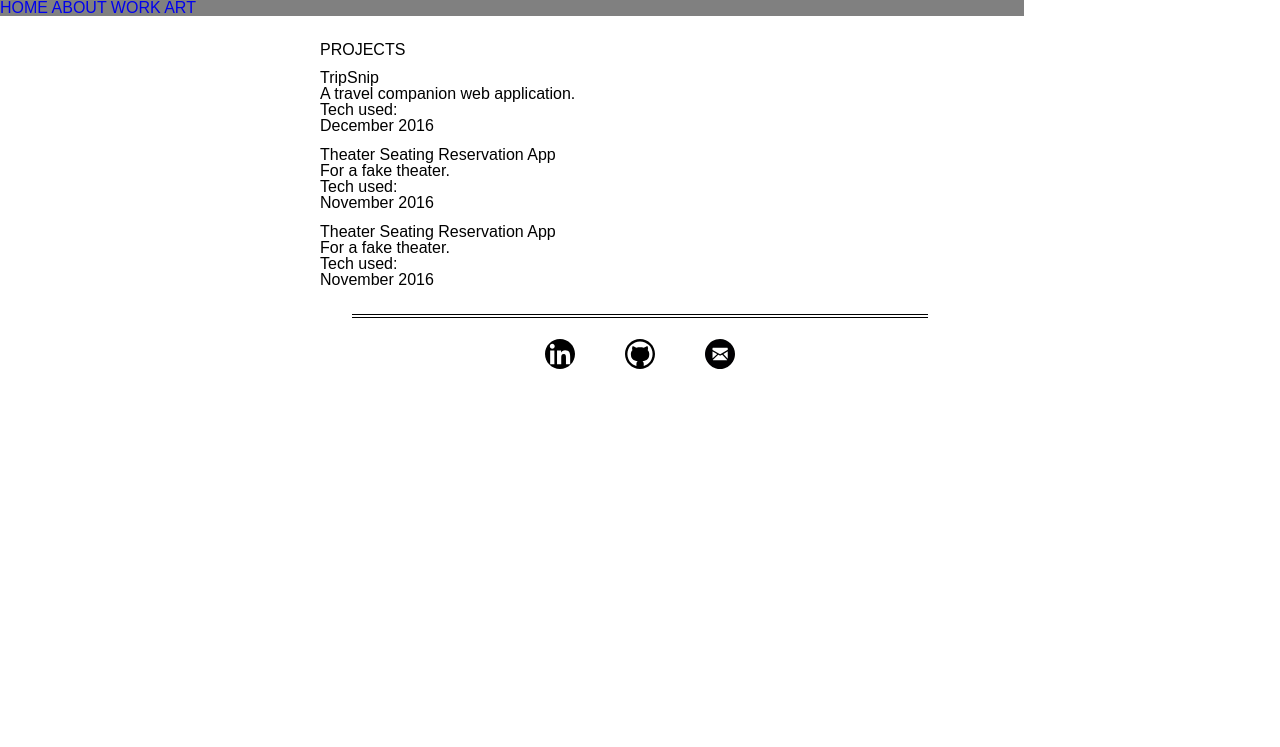
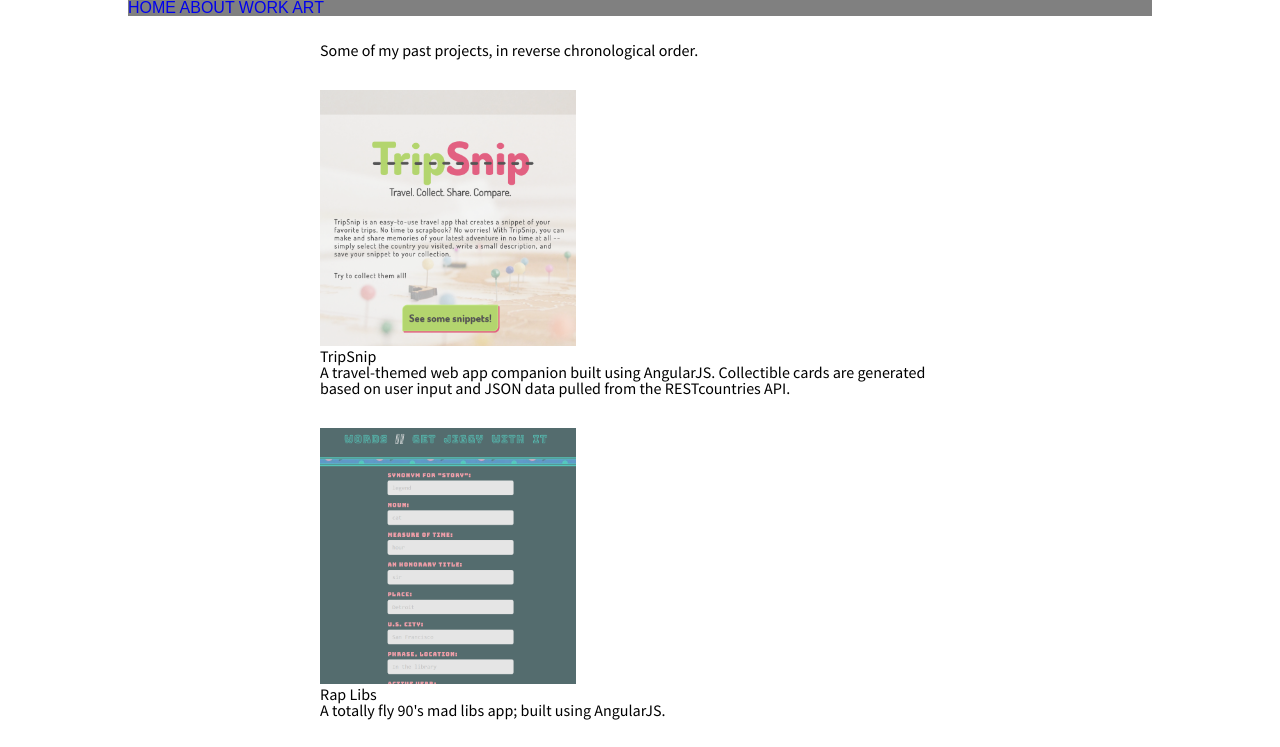
Before and after one commit to justxuit/hex, a plain HTML site: page index.html at #/art in a window 1280 px wide. Both pictures are taken after a click on the link "WORK". Shown: the top 747 px of the page. Drawn offline with Linux system fonts and the light colour scheme.

Commit message:
Added screenshots of past projects, added favicon, added content to projects.html

```diff
--- a/css/master.css
+++ b/css/master.css
@@ -28,6 +28,7 @@ body {
   width: 50%;
   display: block;
   margin: 2% auto;
+  font-family: source-sans;
 }
 
 
@@ -78,7 +79,7 @@ body {
 /*/////////navbar style////////////*/
 .nav-contain {
   width: 80%;
-  display: inline-block;
+  display: block;
   margin: auto;
   background-color: gray;
 }
@@ -99,7 +100,6 @@ body {
   padding: 2%;
   width: 50%;
   display: inline;
-  font-family: source-sans;
   font-size: 1em;
   line-height: 150%;
 }
@@ -107,15 +107,29 @@ body {
 
 
 /*////////////projects.html//////////*/
+#work-blurb {
+  margin: 0 auto 5% auto;
+}
+
 .project {
-  margin: 2% auto;
+  margin: 2% auto 5% auto;
+}
+
+.project-img {
+  width: 40%;
+  opacity: 0.67;
+}
+
+.project-img:hover {
+  opacity: 1;
+  transition-duration: 0.5s;
 }
 
 
 
 /*/////////////media queries///////*/
 @media (max-width: 750px) {
-	 #nav-contain {
+	 #nav-contain-splash {
 		 width: 90%;
 	 }
 
--- a/index.html
+++ b/index.html
@@ -4,8 +4,9 @@
     <meta charset="utf-8">
     <link rel="stylesheet" type="text/css" href="css/reset.css">
     <link type="text/css" rel="stylesheet" href="/css/master.css">
-    <!-- <link rel="icon" type="image/png" href="images/favicon.ico"/> -->
-    <title>:)</title>
+
+    <link rel="icon" type="image/png" href="images/icons/favicon.ico"/>
+    <title>Xuan Huang</title>
   </head>
 
 
--- a/partials/art.html
+++ b/partials/art.html
@@ -17,4 +17,6 @@
 </div>
 
 
-ART
+<section class="view-container">
+  COMING SOON!
+</section>
--- a/partials/projects.html
+++ b/partials/projects.html
@@ -20,47 +20,40 @@
 
 <section class="view-container">
 
-PROJECTS
+  <p id="work-blurb">
+    Some of my past projects, in reverse chronological order.
+  </p>
 
   <div class="project">
+    <img src="images/work/tripsnip.png" class="project-img">
     <h1>TripSnip</h1>
     <p class="project-desc">
-      A travel companion web application.
-    </p>
-    <p class="project-tech">
-      Tech used:
-    </p>
-    <p class="project-date">
-      December 2016
+      A travel-themed web app companion built using AngularJS. Collectible cards are generated based on user input and JSON data pulled from the RESTcountries API.
     </p>
   </div>
 
   <div class="project">
-    <h1>Theater Seating Reservation App</h1>
+    <img src="images/work/raplibs.png" class="project-img">
+    <h1>Rap Libs</h1>
     <p class="project-desc">
-      For a fake theater.
-    </p>
-    <p class="project-tech">
-      Tech used:
-    </p>
-    <p class="project-date">
-      November 2016
+      A totally fly 90's mad libs app; built using AngularJS.
     </p>
   </div>
 
-
   <div class="project">
-    <h1>Theater Seating Reservation App</h1>
+    <img src="images/work/void.png" class="project-img">
+    <h1>The VOID Theater Seating App</h1>
     <p class="project-desc">
-      For a fake theater.
-    </p>
-    <p class="project-tech">
-      Tech used:
-    </p>
-    <p class="project-date">
-      November 2016
+      A seat reservation app built for a hypothetical, space-themed theater, featuring CSS3 animations and jQuery.
     </p>
   </div>
 
+  <div class="project">
+    <img src="images/work/shoppingcart.png" class="project-img">
+    <h1>Shopping Cart</h1>
+    <p class="project-desc">
+      A simple shopping cart application built with vanilla JavaScript.
+    </p>
+  </div>
 
 </section>
```
Also changed, not shown: images/icons/favicon.ico (added), images/work/raplibs.png (added), images/work/shoppingcart.png (added), images/work/tripsnip.png (added), images/work/void.png (added).
